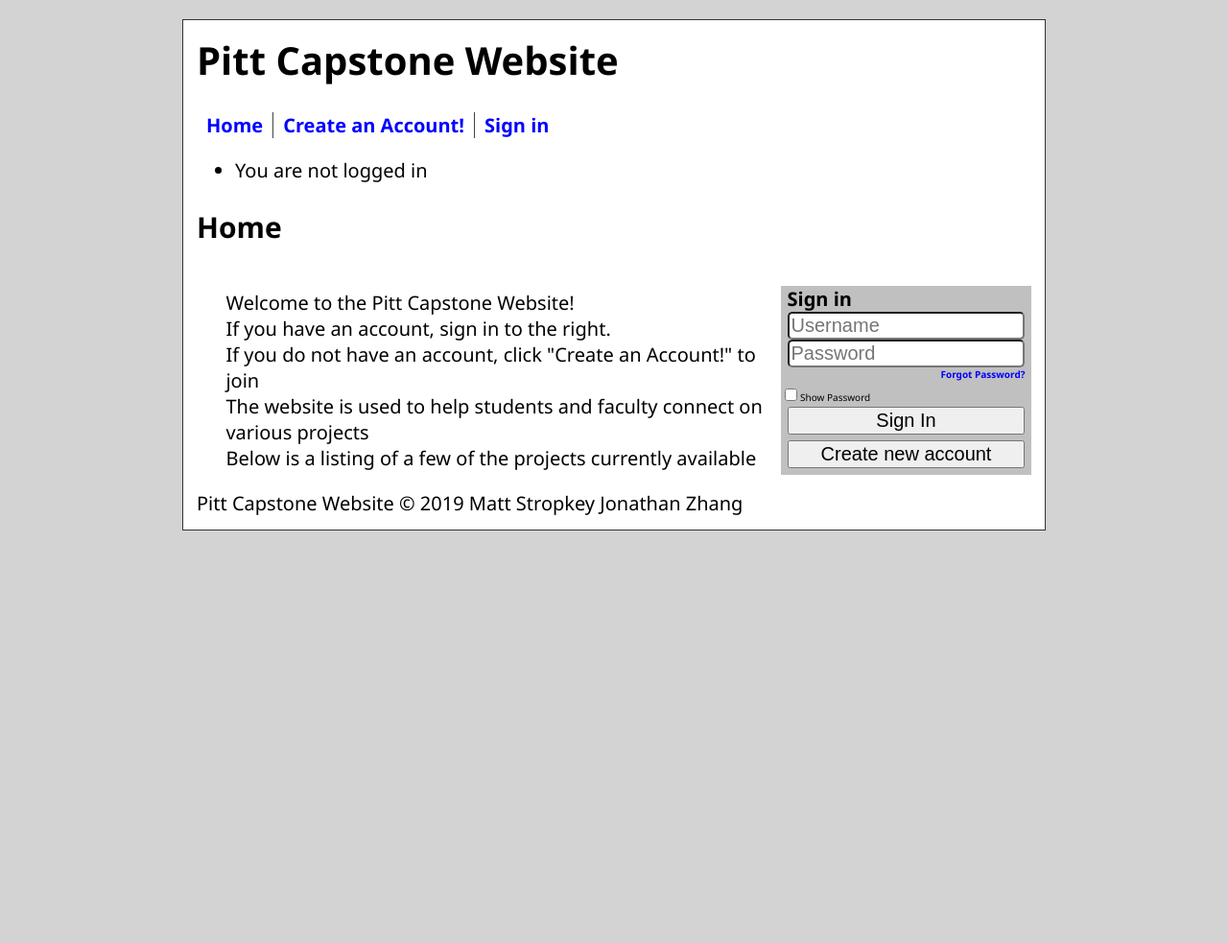
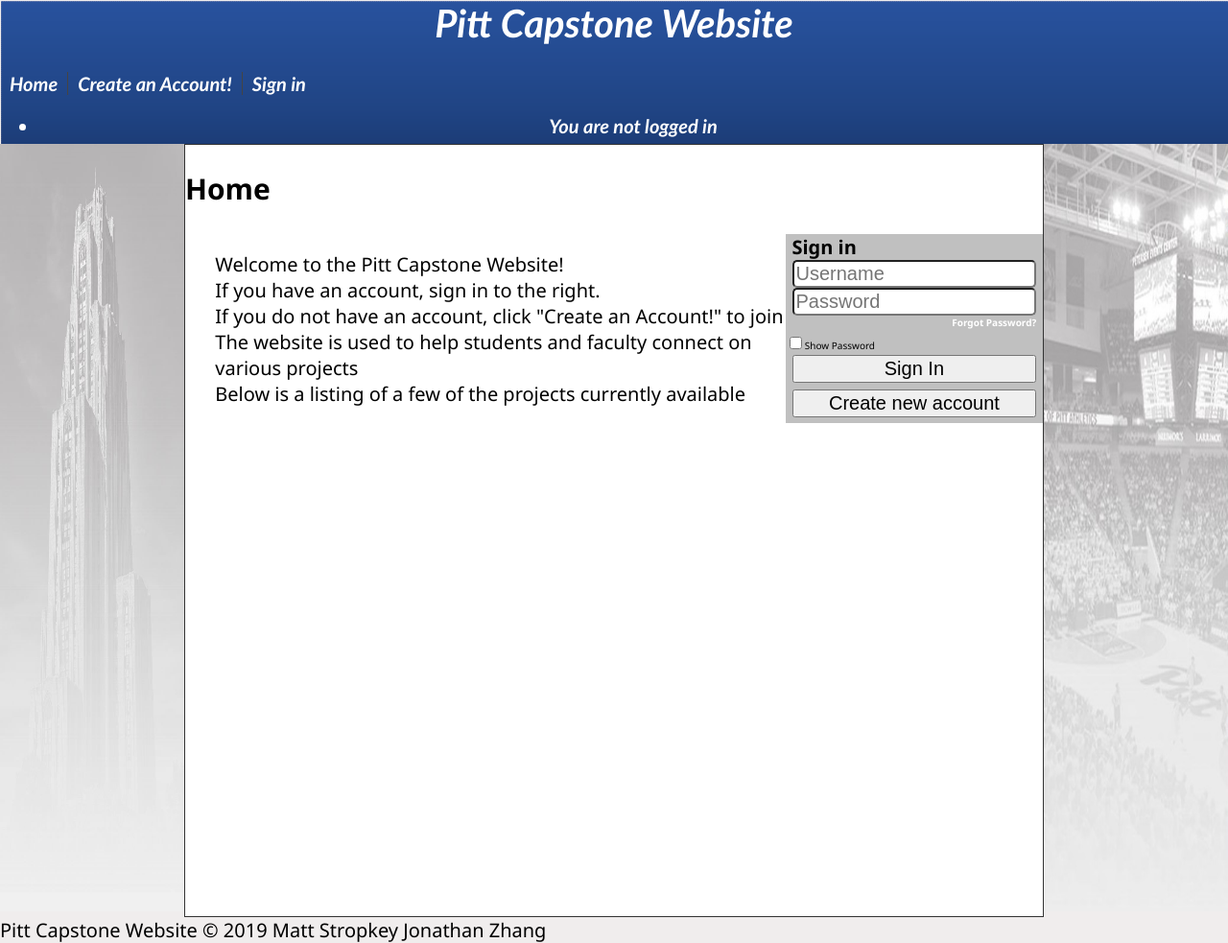
Before and after one commit to mas682/CaptsoneProject, a Flask app: page / in a window 1280 px wide. Shown: the whole page at 96% size. Before the commit the page ends 553 px from the top, so only its background shows below. Run offline with Flask 2, Linux system fonts and the light colour scheme.

Commit message:
updated some styling

```diff
--- a/web/static/style.css
+++ b/web/static/style.css
@@ -7,9 +7,9 @@
 }
 
 html {
-	background: #D3D3D3;
 	font-family: 'Segoe UI', sans-serif;
 	font-size: 125%;
+	background: #F0EDED;
 }
 
 
@@ -19,6 +19,66 @@ html {
 	justify-content: space-around;
 	align-items: center;
 }
+
+
+.bodyContainer {
+	background: pink;
+	display: flex;
+	flex-direction: row;
+	flex-wrap: wrap;
+	align-items: stretch
+}
+
+header {
+	background: url("pics/header.png");
+	width: 100%;
+	height: 150px;
+	position: relative;
+	text-align:center;
+	color: white;
+	font-family: calibri;
+	font-style: italic;
+	font-weight: bold;
+	top: 0;
+	left: 0;
+}
+
+body {
+	margin: 0;
+}
+
+#mainBox {
+	display: flex;
+	width: 100%;
+	flex-direction: row;
+	align-items: stretch;
+	justify-content: flex-start;
+}
+
+#leftMargin {
+	width: 15%;
+	max-height: 2000px;
+}
+
+#rightMargin {
+	width: 15%;
+	max-height: 2000px;
+}
+
+#leftMargin img{
+	position: relative;
+	width: 100%;
+	height: 800px;
+	max-height: 1200px;
+}
+
+#rightMargin img{
+	position: relative;
+	width: 100%;
+	height: 800px;
+	max-height: 1200px;
+}
+
 
 #intro {
 	width: 70%;
@@ -59,12 +119,21 @@ html {
 	font-size: 0.5em;
 }
 
-body {
+main {
+	width: 100%;
+	height: 70%;
+	position: relative;
+	margin: 0;
+}
+#midPage {
 	background: white;
 	border: 1px solid #333;
-	width: 900px;
-	margin: 1em auto;
-	padding: 0.7em;
+	width: 70%;
+	min-height: 600px;
+	max-height: 2000px;
+	margin: 0;
+	position: relative;
+
 }
 
 h1 {
@@ -72,7 +141,7 @@ h1 {
 }
 
 a {
-	color: #0000FF;
+	color: white;
 	font-weight: bold;
 }
 
--- a/web/templates/base.html
+++ b/web/templates/base.html
@@ -4,13 +4,13 @@
 	<title>{% block title %}Welcome{% endblock %} - Capstone</title>
 	<link rel="stylesheet" type="text/css" href="{{ url_for('static', filename='style.css') }}">
 </head>
+
 <body>
 		<header>
 			<h1>Pitt Capstone Website</h1>
 			<nav>
 				<ul>
 					<li><a href="{{ url_for('home') }}">Home</a>
-
 					{% if g.user %}
 						<li><a href="{{ url_for('account') }}">My account</a>
 						<li><a href="{{ url_for('projects') }}">Projects</a>
@@ -32,12 +32,23 @@
 				{% endif %}
 			{% endwith %}
 		</header>
-
 		<main>
+			<div id = "mainBox">
+				<div id="leftMargin">
+					<img src="static/pics/cathy4.jpg">
+				</div>
+				<div id = "midPage">
 					{% block main %}
 						Hmm... no content here. Don't forget to put a "main" block in your template.
 					{% endblock %}
+				</div>
+				<div id="rightMargin">
+					<img src="static/pics/pete3.jpg">
+				</div>
 				</main>
+			</div>
+		</div>
+
 
 		<footer>
 			Pitt Capstone Website &copy; 2019 Matt Stropkey Jonathan Zhang
--- a/web/templates/home.html
+++ b/web/templates/home.html
@@ -19,6 +19,7 @@
 					<br> If you do not have an account, click "Create an Account!" to join
 					<br> The website is used to help students and faculty connect on various projects
 					<br> Below is a listing of a few of the projects currently available
+
 				</p>
 			</div>
 			<div id = "login">
```
Also changed, not shown: web/static/pics/cathy3.jpg (added), web/static/pics/cathy4.jpg (added), web/static/pics/header.png (added), web/static/pics/pete3.JPG (added). Lines whose indentation alone changed are shown as unchanged.
